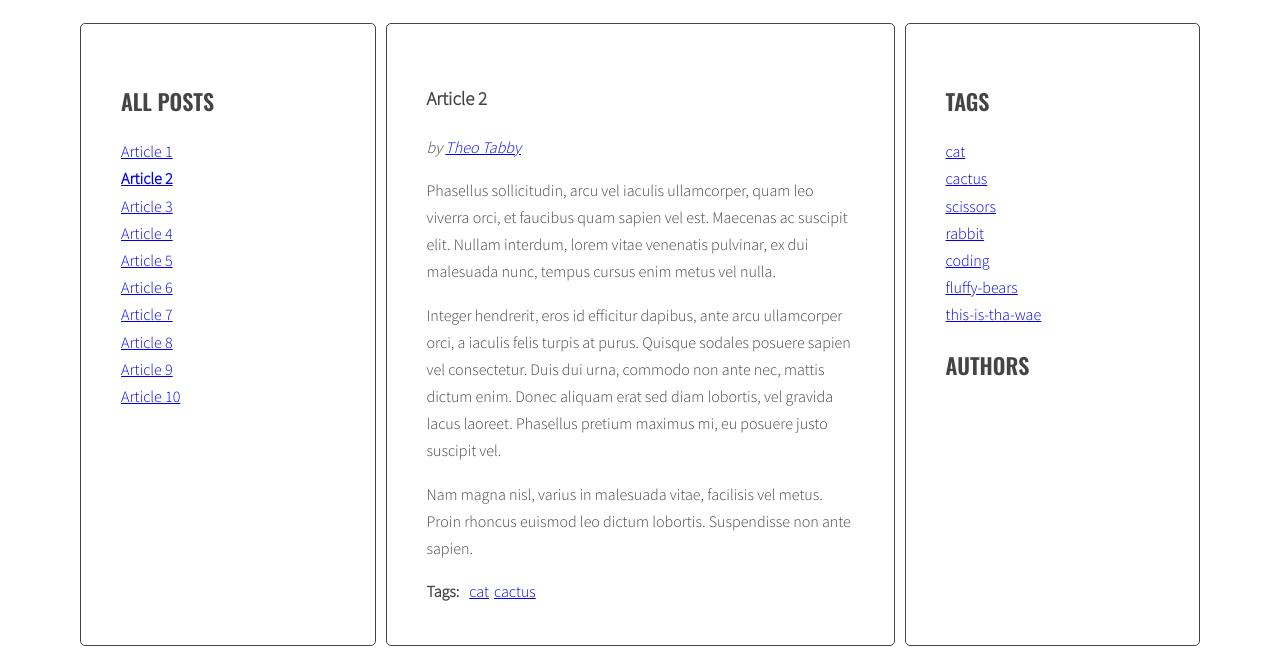
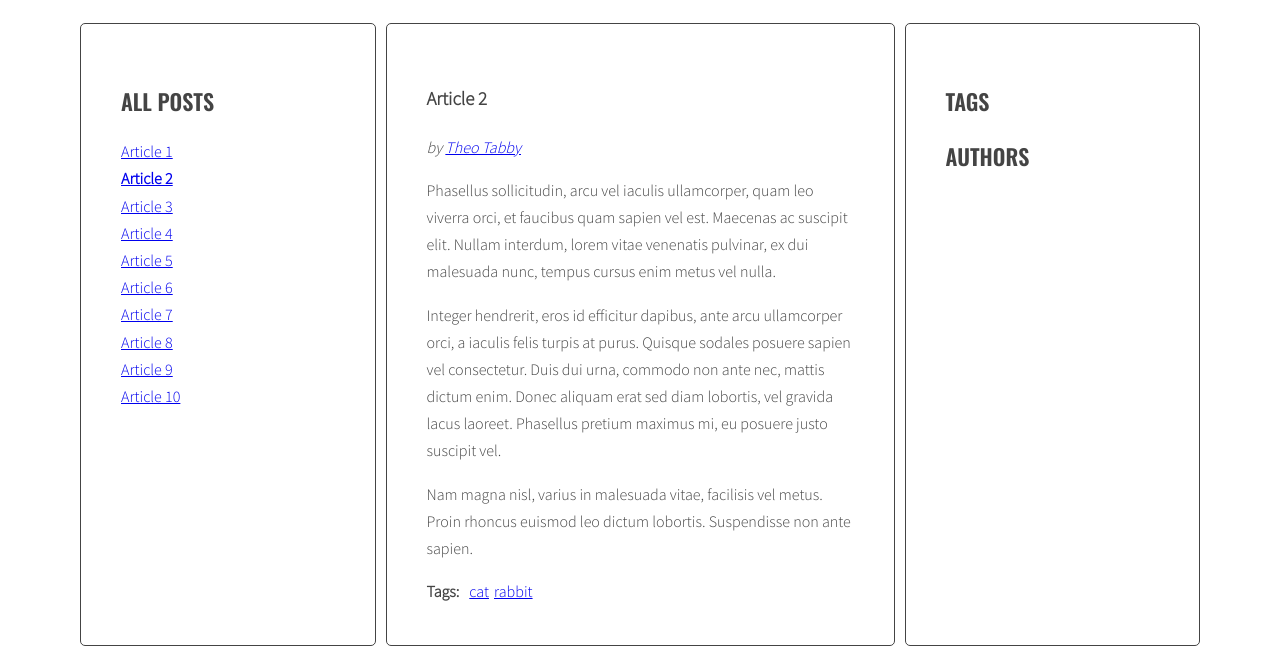
Before and after one commit to Mec0why/javascript-blog, a website: page index.html in a window 1280 px wide. Both pictures are taken after a click on the link "Article 2". Shown: the part 220-874 px from the top of the page. Drawn offline with nearby package versions, Linux system fonts and the light colour scheme.

Commit message:
Change HTML .data-tags

```diff
--- a/index.html
+++ b/index.html
@@ -29,7 +29,7 @@
                 </ul>
               </div>
             </article>
-            <article class="post" id="article-2" data-tags="cat cactus" data-author="Theo Tabby">
+            <article class="post" id="article-2" data-tags="cat rabbit" data-author="Theo Tabby">
               <h3 class="post-title">Article 2</h3>
               <p class="post-author"></p>
               <div class="post-content">
@@ -43,7 +43,7 @@
                 </ul>
               </div>
             </article>
-            <article class="post" id="article-3" data-tags="scissors" data-author="George Tuxedo">
+            <article class="post" id="article-3" data-tags="scissors rabbit" data-author="George Tuxedo">
               <h3 class="post-title">Article 3</h3>
               <p class="post-author"></p>
               <div class="post-content">
@@ -127,7 +127,7 @@
                 </ul>
               </div>
             </article>
-            <article class="post" id="article-9" data-tags="cat cactus scissors" data-author="Marion Berry">
+            <article class="post" id="article-9" data-tags="cat scissors" data-author="Marion Berry">
               <h3 class="post-title">Article 9</h3>
               <p class="post-author"></p>
               <div class="post-content">
@@ -141,7 +141,7 @@
                 </ul>
               </div>
             </article>
-            <article class="post" id="article-10" data-tags="this-is-tha-wae" data-author="George Tuxedo">
+            <article class="post" id="article-10" data-tags="this-is-tha-wae cat coding" data-author="George Tuxedo">
               <h3 class="post-title">Article 10</h3>
               <p class="post-author"></p>
               <div class="post-content">
--- a/js/script.js
+++ b/js/script.js
@@ -67,7 +67,7 @@
   generateTitleLinks();
 
   const generateTags = function () {
-    let allTags = [];
+    let allTags = {};
 
     const articles = document.querySelectorAll(optArticleSelector);
 
@@ -85,15 +85,18 @@
 
         html = html + linkHTML;
 
-        if (allTags.indexOf(linkHTML) == -1) {
-          allTags.push(linkHTML);
+        if (!allTags[tag]) {
+          allTags[tag] = 1;
+        } else {
+          allTags[tag]++;
         }
       }
       tagWrappers.innerHTML = html;
     }
     const tagList = document.querySelector(optTagsListSelector);
 
-    tagList.innerHTML = allTags.join(' ');
+    // tagList.innerHTML = allTags.join(' ');
+    console.log(allTags);
   };
 
   generateTags();
```
